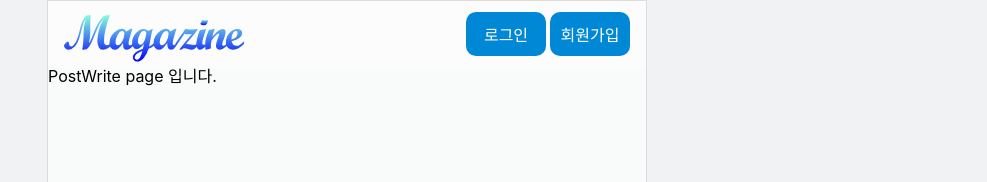
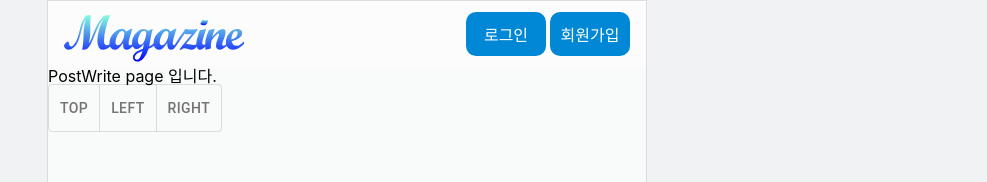
Before and after one commit to JuhwanLeeKR/assignment-react-magazine, a React (Vite) app in the folder magazine/: page /write in a window 1280 px wide. Shown: the top 182 px of the page, without its empty margins (293-1280 px from the left). Built offline with nearby package versions, Linux system fonts and the light colour scheme; no server answers.

Commit message:
Create init files and inject store

```diff
--- /dev/null
+++ b/magazine/src/components/CommentList.jsx
@@ -0,0 +1,5 @@
+const CommentList = () => {
+  return <></>;
+};
+
+export default CommentList;
--- /dev/null
+++ b/magazine/src/components/CommentWrite.jsx
@@ -0,0 +1,5 @@
+const CommentWrite = () => {
+  return <></>;
+};
+
+export default CommentWrite;
--- a/magazine/src/main.jsx
+++ b/magazine/src/main.jsx
@@ -2,11 +2,15 @@ import React from 'react';
 import ReactDOM from 'react-dom/client';
 import App from './shared/App';
 import { BrowserRouter } from 'react-router-dom';
+import { Provider } from 'react-redux';
+import store from './redux/configureStore';
 
 ReactDOM.createRoot(document.getElementById('root')).render(
   <React.StrictMode>
     <BrowserRouter>
-      <App />
+      <Provider store={store}>
+        <App />
+      </Provider>
     </BrowserRouter>
   </React.StrictMode>
 );
--- a/magazine/src/pages/PostDetail.jsx
+++ b/magazine/src/pages/PostDetail.jsx
@@ -1,7 +1,9 @@
+import Post from '../components/Post';
+
 const PostDetail = () => {
   return (
     <>
-      <div>PostDetail page 입니다.</div>
+      <Post />
     </>
   );
 };
--- a/magazine/src/pages/PostWrite.jsx
+++ b/magazine/src/pages/PostWrite.jsx
@@ -1,7 +1,71 @@
+import { useState } from 'react';
+import ToggleButton from '@mui/material/ToggleButton';
+import ToggleButtonGroup from '@mui/material/ToggleButtonGroup';
+
+import { Grid, Button, Text, Image } from '../elements';
+
 const PostWrite = () => {
+  const [alignment, setAlignment] = useState('web');
+
+  const handleChange = (event, newAlignment) => {
+    setAlignment(newAlignment);
+  };
+
   return (
     <>
       <div>PostWrite page 입니다.</div>
+      <ToggleButtonGroup
+        color='primary'
+        value={alignment}
+        exclusive
+        onChange={handleChange}
+      >
+        <ToggleButton value='top'>TOP</ToggleButton>
+        <ToggleButton value='left'>LEFT</ToggleButton>
+        <ToggleButton value='right'>RIGHT</ToggleButton>
+      </ToggleButtonGroup>
+      {/* <Grid padding='16px'>
+        <Text margin='0px 0px 8px 0px' size='24px' bold>
+          게시글을 작성해주세요!
+        </Text>
+      </Grid>
+      <Grid>
+        <Grid padding='16px'>
+          <Text margin='0px' size='24px' bold align='center'>
+            IMG Preview🔎
+          </Text>
+        </Grid>
+
+        <Image shape='rectangle' src={'http://via.placeholder.com/600x400'} />
+      </Grid>
+      <Grid
+        padding='3px 8px'
+        margin='8px'
+        width=''
+        border='1.4px solid #ccc'
+        bg='#fafafa'
+      >
+        <Text margin='2px 0px 8px 0px' size='20px'>
+          레이아웃을 선택해주세요✨
+        </Text>
+        <input type='radio' value='top' id='top' name='imgPosition' />
+        <label htmlFor='top'>이미지 상단</label>
+        <input type='radio' value='right' id='right' name='imgPosition' />
+        <label htmlFor='right'>이미지 우측</label>
+        <input type='radio' value='left' id='left' name='imgPosition' />
+        <label htmlFor='left'>이미지 좌측</label>
+        <Text size='12px' margin='4px' color='#bbb'>
+          미선택시 기본 값(상단)으로 설정됩니다.
+        </Text>
+      </Grid>
+
+      <Grid padding='16px'>
+        <input label='게시글 내용' placeholder='내용을 입력해주세요😊' />
+      </Grid>
+
+      <Grid padding='16px'>
+        <Button text='추가하기'></Button>
+      </Grid> */}
     </>
   );
 };
--- a/magazine/src/shared/App.jsx
+++ b/magazine/src/shared/App.jsx
@@ -25,7 +25,7 @@ function App() {
           <Route path='/signin' element={<Signin />} />
           <Route path='/signup' element={<Signup />} />
           <Route path='/write' element={<PostWrite />} />
-          <Route path='/write/:post_id' element={<PostDetail />} />
+          <Route path='/post/detail' element={<PostDetail />} />
           <Route path='/noti' element={<Notification />} />
         </Routes>
       </LayoutOutter>
```
